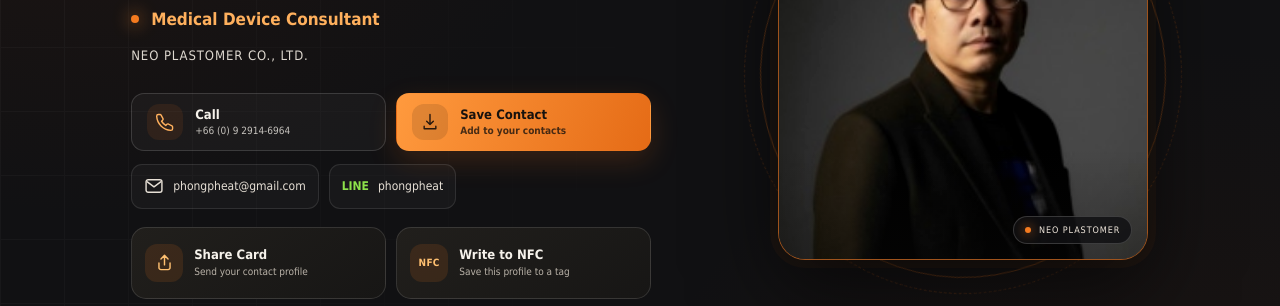
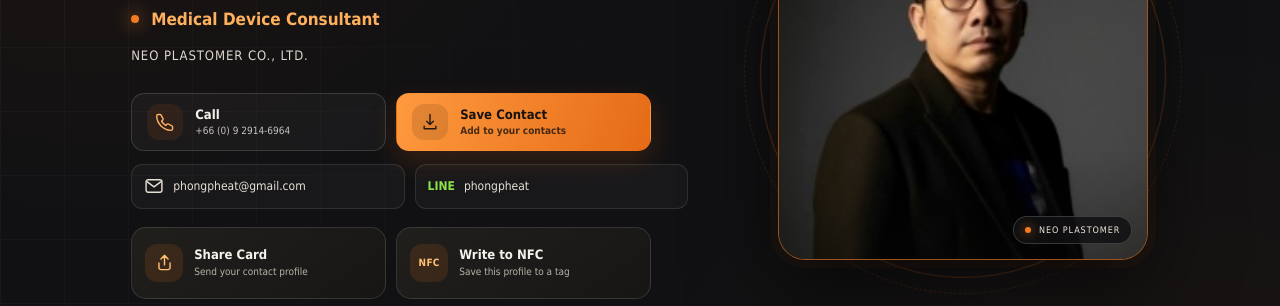
Before and after one commit to Ckiss77/Ckiss77.github.io, a plain HTML site: page Suttichai/index.html in a window 1280 px wide. Shown: the part 465-771 px from the top of the page. Drawn offline with Linux system fonts and the light colour scheme.

Commit message:
Align Suttichai contact links

```diff
--- a/Suttichai/index.html
+++ b/Suttichai/index.html
@@ -44,6 +44,10 @@
     @media(max-width:780px){.neo-wrap{width:min(100% - 28px,560px);padding-top:17px}.neo-topbar{gap:12px;padding-bottom:16px}.neo-topbar img{width:72px;height:54px}.neo-brand-name strong{font-size:13px}.neo-brand-name span{font-size:8px}.neo-top-note{font-size:9px}.neo-hero{grid-template-columns:1fr;gap:30px;padding:36px 7px 37px}.neo-photo-wrap{order:-1;width:min(66vw,270px)}.neo-copy{width:100%}.neo-eyebrow{margin-bottom:16px;font-size:9px}.neo-name{font-size:clamp(40px,12vw,61px)}.neo-name-th{margin-top:14px;font-size:19px}.neo-role{font-size:15px}.neo-actions{margin-top:22px}.neo-section{padding:24px 7px 0}.neo-section-title{align-items:start;flex-direction:column;gap:7px}.neo-section-title h2{font-size:19px}.neo-section-title p{text-align:left}.neo-company{grid-template-columns:72px minmax(0,1fr);gap:13px;padding:13px}.neo-company-logo{width:72px;height:56px}.neo-company-info strong{font-size:13px}.neo-company-qr{grid-template-columns:78px minmax(0,1fr);gap:12px}.neo-company-qr button:first-child{width:78px;height:78px}.neo-company-qr .neo-tool{grid-column:1/-1;min-height:40px}.neo-footer{padding:22px 7px 0}}
     @media(max-width:420px){.neo-top-note{max-width:100px}.neo-actions{grid-template-columns:1fr}.neo-action{min-height:52px}.neo-link-row{display:grid;grid-template-columns:1fr}.neo-icon-link{width:100%}.neo-tools{display:grid;grid-template-columns:repeat(2,minmax(0,1fr))}.neo-tool{min-height:46px}.neo-details-body{grid-template-columns:1fr}.neo-address{grid-column:auto}.neo-company-qr{grid-template-columns:70px minmax(0,1fr);padding:10px}.neo-company-qr button:first-child{width:70px;height:70px}.neo-footer{font-size:9px}}
     @media(prefers-reduced-motion:reduce){*,*::before,*::after{scroll-behavior:auto!important;animation-duration:.01ms!important;animation-iteration-count:1!important;transition-duration:.01ms!important}}
+    .neo-link-row{display:grid;grid-template-columns:repeat(2,minmax(0,1fr));gap:10px;margin-top:13px}
+    .neo-icon-link{display:flex;width:100%;min-width:0;height:100%}
+    .neo-icon-link span:last-child{min-width:0;overflow-wrap:anywhere}
+    @media(max-width:420px){.neo-link-row{grid-template-columns:1fr}}
   </style>
   <style>.neo-page:before{opacity:.035}</style>
   <style>
```
